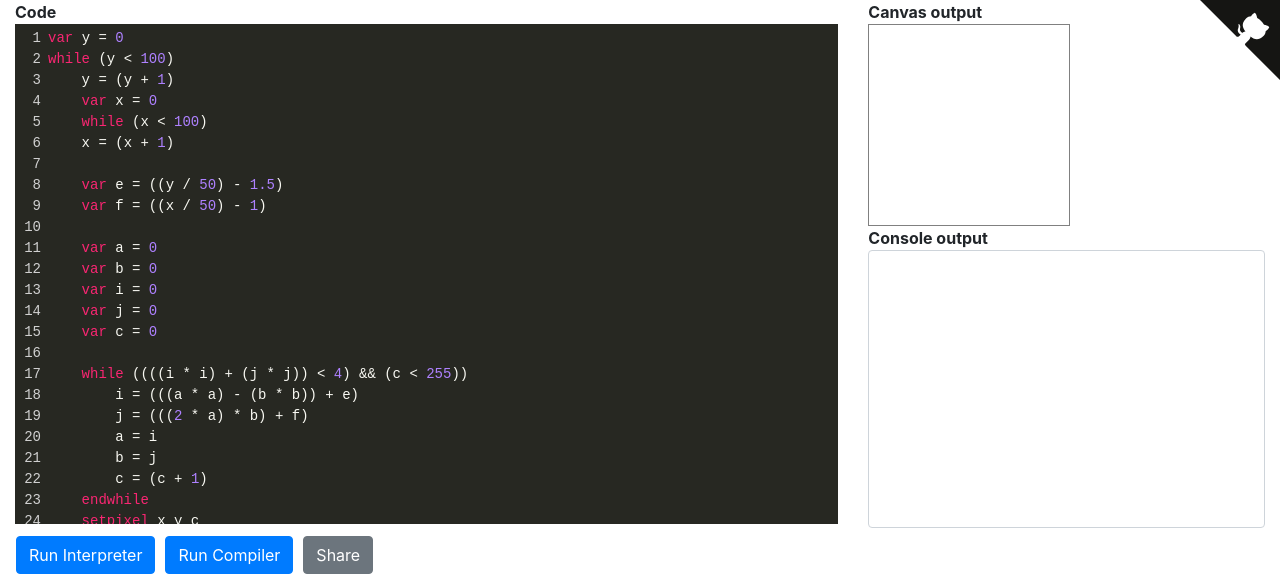
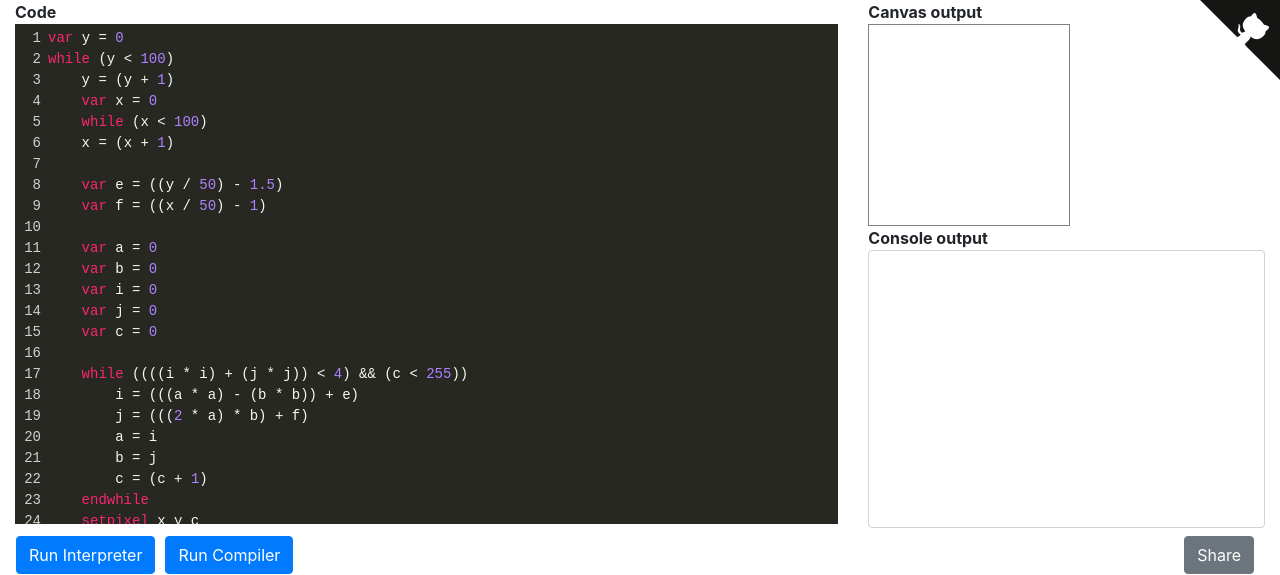
Before and after one commit to dominikrys/schism, a website: page docs/index.html in a window 1280 px wide. Shown: the top 575 px of the page. Drawn offline with nearby package versions, Linux system fonts and the light colour scheme.

Commit message:
Adjust navbar button alignment

```diff
--- a/docs/index.html
+++ b/docs/index.html
@@ -101,21 +101,25 @@ endwhile
     </div>
     </div>
 
-    <nav class="navbar navbar-expand-sm">
+    <nav class="navbar navbar-expand-sm justify-content-between">
+        <ul class="navbar-nav mr-auto">
             <button id="interpret" class="btn btn-primary">
                 Run Interpreter
             </button>
             <button id="compile" class="btn btn-primary">
                 Run Compiler
             </button>
-        <button type="button" class="btn btn-secondary" data-toggle="modal" data-target="#shareModal">
-            Share
-        </button>
             <div id="run-spinner" hidden>
                 <div class="spinner-border" role="status">
                     <span class="sr-only">Loading...</span>
                 </div>
             </div>
+        </ul>
+        <form class="form-inline">
+            <button type="button" class="btn btn-secondary" data-toggle="modal" data-target="#shareModal">
+                Share
+            </button>
+        </form>
     </nav>
 
     <div class="container">
```
Lines whose indentation alone changed are shown as unchanged.
